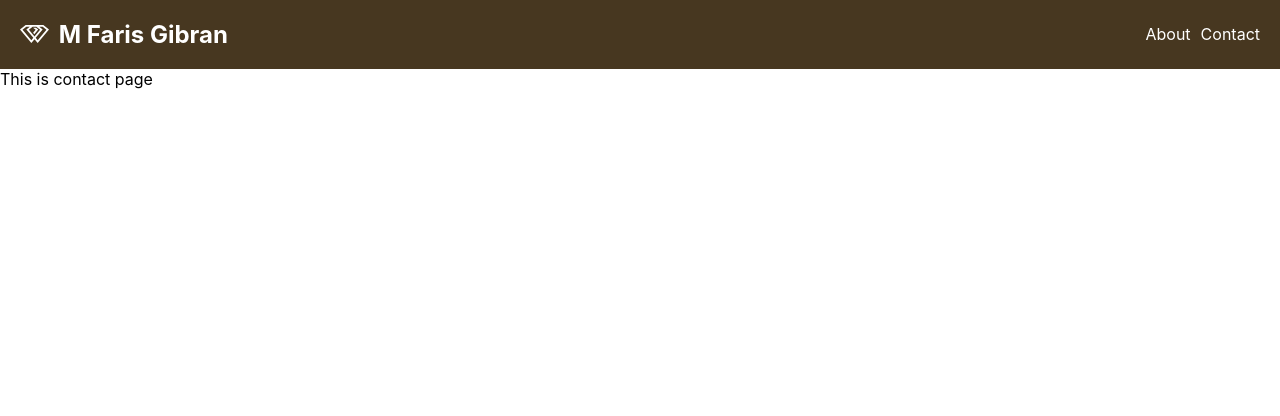
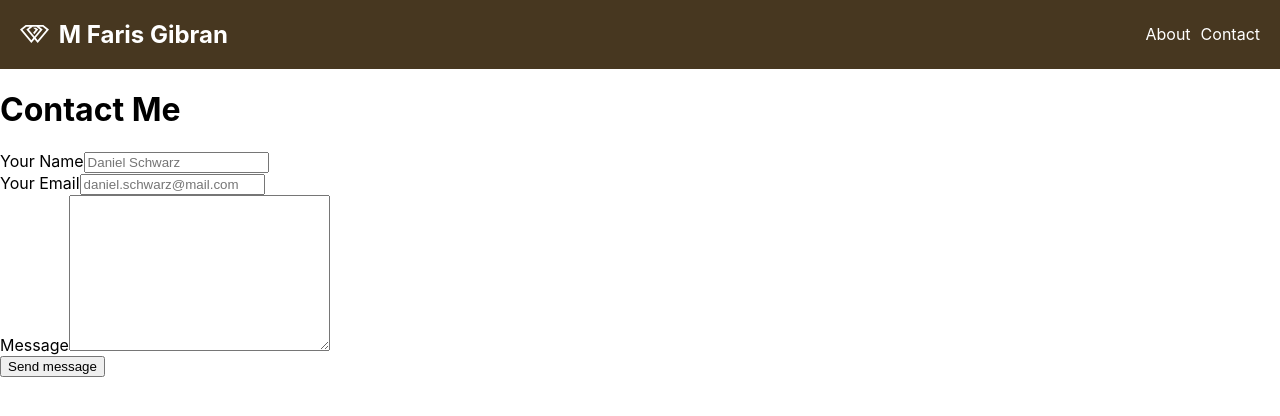
Before and after one commit to mfarisgibran/mfarisgibran-web-react, a React (Create React App) app: page /contact in a window 1280 px wide. Shown: the top 416 px of the page. Built offline with nearby package versions, Linux system fonts and the light colour scheme.

Commit message:
Create contact form

```diff
--- a/src/pages/Contact.js
+++ b/src/pages/Contact.js
@@ -1,5 +1,26 @@
 const Contact = () => {
-  return <div>This is contact page</div>
+  return (
+    <div>
+      <h1>Contact Me</h1>
+      <form>
+        <div>
+          <label htmlFor="name">Your Name</label>
+          <input type="text" placeholder="Daniel Schwarz" />
+        </div>
+        <div>
+          <label htmlFor="email">Your Email</label>
+          <input type="email" placeholder="daniel.schwarz@mail.com" />
+        </div>
+        <div>
+          <label htmlFor="message">Message</label>
+          <textarea name="message" cols="30" rows="10" />
+        </div>
+        <div>
+          <input type="submit" value="Send message" />
+        </div>
+      </form>
+    </div>
+  )
 }
 
 export default Contact
```
